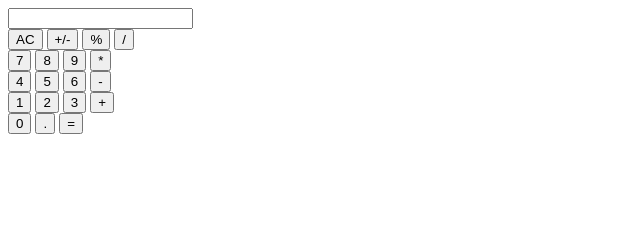
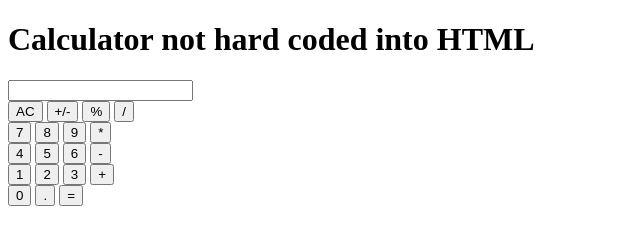
Before and after one commit to Mo-Rahman/Just-IT-Javascript, a plain HTML site: page DOM/day-01/calculator.html in a window 1280 px wide. Shown: the whole page, without its empty margins (0-640 px from the left). Drawn offline with Linux system fonts and the light colour scheme.

```diff
--- a/DOM/day-01/dom-index.html
+++ b/DOM/day-01/calculator.html
@@ -15,7 +15,7 @@
     <p id="num2">7</p>
   </div>
   <p id="demo">Test</p> -->
-
+  <h1>Calculator not hard coded into HTML</h1>
 
   <form>
     <div>
```
Also changed, not shown: 5 other files.
